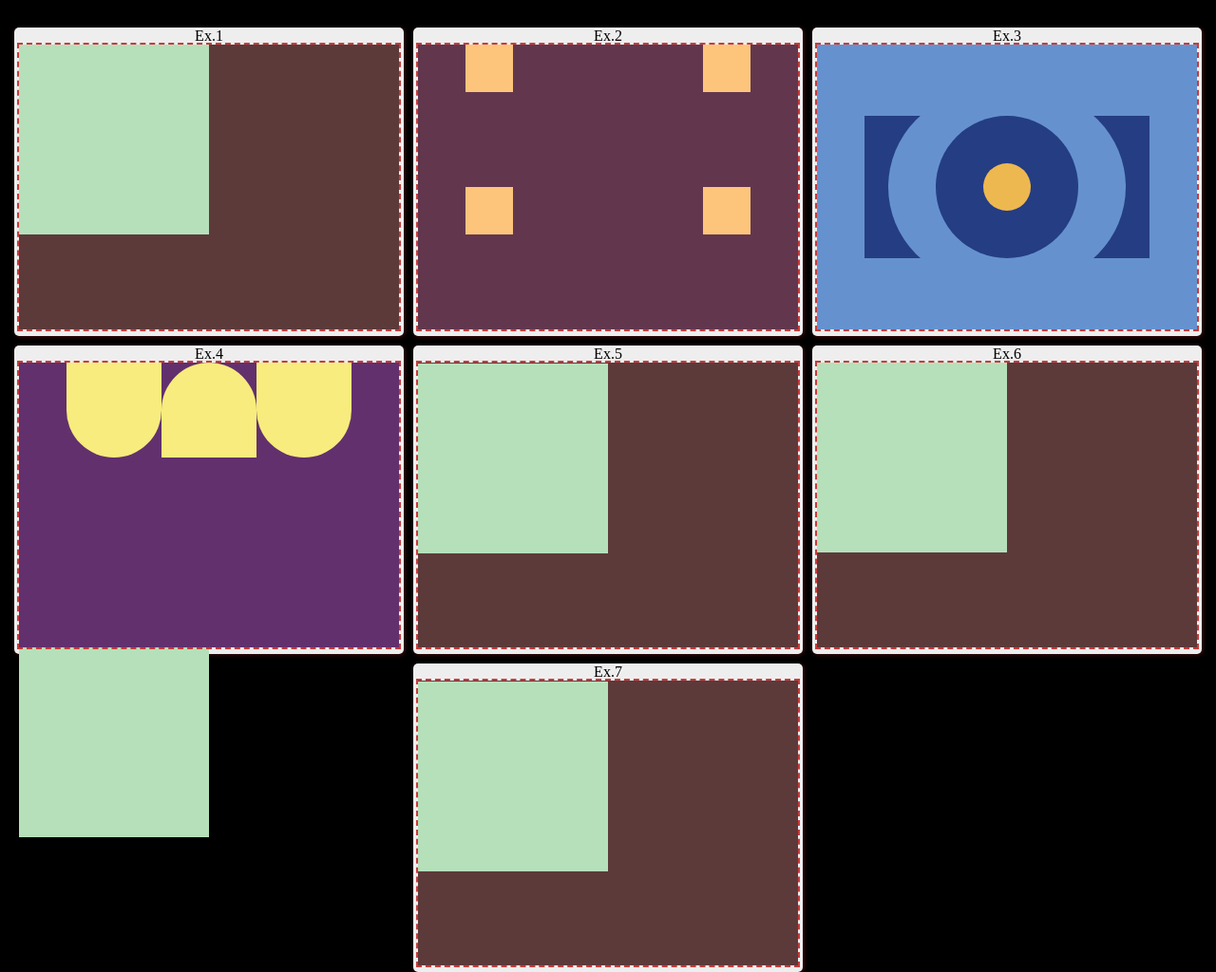
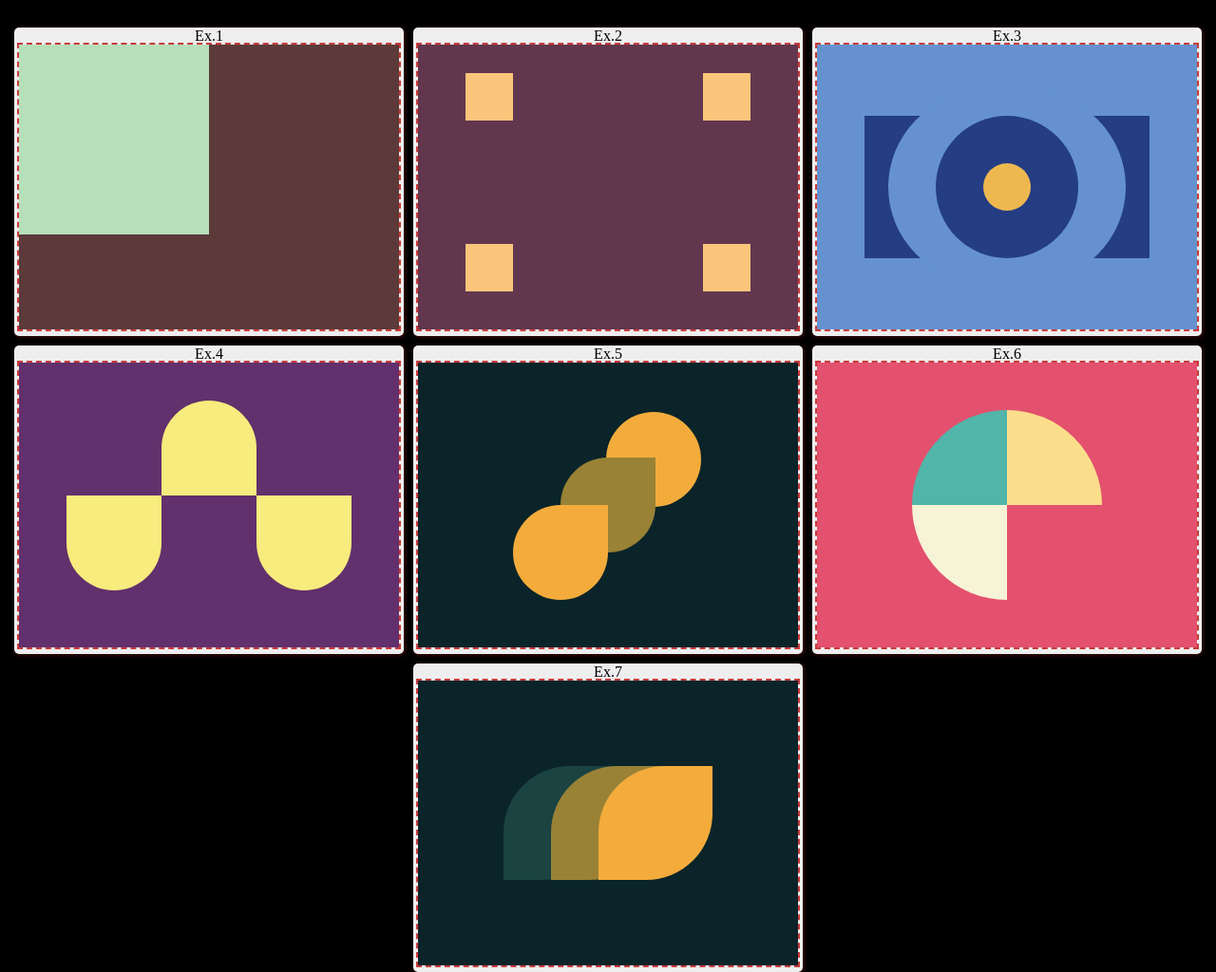
Before and after one commit to polinakazmirchuk/flex, a plain HTML site: page index.html in a window 1280 px wide. Shown: the part 61-1085 px from the top of the page at 95% size. Drawn offline with Linux system fonts and the light colour scheme.

Commit message:
завершила усі вправи

```diff
--- a/index.html
+++ b/index.html
@@ -51,6 +51,7 @@
               width: 50px;
               height: 50px;
               background: #fdc57b;
+              margin-top: 30px;
             }
             .body-2 {
               background: #62374e;
@@ -131,7 +132,6 @@
             <div class="box2-4"></div>
             <div class="box3-4"></div>
           </div>
-          <div class="div__ex-1"></div>
           <style>
             .body-4 {
               width: 400px;
@@ -139,13 +139,14 @@
               background: #62306d;
               display: flex;
               justify-content: center;
-              align-content: center;
+              align-items: center;
             }
             .box1-4 {
               background: #f7ec7d;
               width: 100px;
               height: 100px;
               border-radius: 0 0 50px 50px;
+              margin-top: 80px;
             }
 
             .box2-4 {
@@ -154,12 +155,14 @@
               background: #f7ec7d;
               align-self: flex-start;
               border-radius: 50px 50px 0 0;
+              margin-top: 40px;
             }
             .box3-4 {
               width: 100px;
               height: 100px;
               background: #f7ec7d;
               border-radius: 0 0 50px 50px;
+              margin-top: 80px;
             }
           </style>
         </div>
@@ -171,18 +174,47 @@
       <div class="battle__name">Ex.5</div>
       <div class="battle__field">
         <div class="body__ex-5">
-          <!-- Your code here -->
+          <div class="body-5">
+            <div class="box1-5"></div>
+            <div class="box2-5"></div>
+            <div class="box3-5"></div>
+          </div>
           <div class="div__ex-5"></div>
           <style>
-            .div__ex-5 {
-              background: #b5e0ba;
-              height: 200px;
-              width: 200px;
+            .body-5 {
+              width: 400px;
+              height: 300px;
+              background: #0b2429;
+
+              display: flex;
+              justify-content: center;
+              align-items: center;
+            }
+            .box1-5 {
+              background: #f3ac3c;
+              width: 100px;
+              height: 100px;
+              border-radius: 50px 0 50px 50px;
+              position: absolute;
+              margin: 100px 100px 0 0;
+              z-index: 2;
             }
 
-            .body__ex-5 {
-              background: #5d3a3a;
-              padding-top: 1px;
+            .box2-5 {
+              width: 100px;
+              height: 100px;
+              background: #998235;
+              border-radius: 50px 0 50px 50px;
+              position: absolute;
+              z-index: 1;
+            }
+            .box3-5 {
+              width: 100px;
+              height: 100px;
+              background: #f3ac3c;
+              border-radius: 50px;
+              position: absolute;
+              margin: -95px 0 0 95px;
             }
           </style>
         </div>
@@ -193,18 +225,56 @@
     <div class="battle">
       <div class="battle__name">Ex.6</div>
       <div class="battle__field">
-        <div class="body__ex-1">
-          <!-- Your code here -->
-          <div class="div__ex-1"></div>
+          <div class="body-6">
+            <div class="top">
+              <div class="box1-6"></div>
+              <div class="box2-6"></div>
+            </div>
+            <div class="bottom">
+              <div class="box3-6"></div>
+            </div>
+          </div>
           <style>
-            .div__ex-1 {
-              background: #b5e0ba;
-              height: 200px;
-              width: 200px;
+            .body-6 {
+              width: 400px;
+              height: 300px;
+              background: #e3516e;
+            }
+            .box1-6 {
+              background: #51b5a9;
+              width: 100px;
+              height: 100px;
+              border-radius: 100px 0 0 0;
             }
 
-            .body__ex-1 {
-              background: #5d3a3a;
+            .box2-6 {
+              width: 100px;
+              height: 100px;
+              background: #fade8b;
+              border-radius: 0 100px 0 0;
+            }
+
+            .top {
+              display: flex;
+              justify-content: center;
+              align-items: flex-end;
+              height: 50%;
+              width: inherit;
+            }
+            .box3-6 {
+              width: 100px;
+              height: 100px;
+              background: #f7f3d7;
+              border-radius: 0 0 0 100px;
+              align-self: flex-end;
+            }
+            .bottom {
+              height: 100px;
+              width: 300px;
+
+              display: flex;
+              justify-content: center;
+              align-items: flex-start;
             }
           </style>
         </div>
@@ -215,19 +285,44 @@
     <div class="battle">
       <div class="battle__name">Ex.7</div>
       <div class="battle__field">
-        <div class="body__ex-7">
-          <!-- Your code here -->
+          <div class="body-7">
+            <div class="box1-7"></div>
+            <div class="box2-7"></div>
+            <div class="box3-7"></div>
+          </div>
           <div class="div__ex-7"></div>
           <style>
-            .div__ex-7 {
-              background: #b5e0ba;
-              height: 200px;
-              width: 200px;
+            .body-7 {
+              width: 400px;
+              height: 300px;
+              background: #0b2429;
+              display: flex;
+              justify-content: center;
+              align-items: center;
+            }
+            .box1-7 {
+              background: #1a4341;
+              width: 120px;
+              height: 120px;
+              border-radius: 70px 0 80px 0;
+              position: absolute;
+              margin-left: -100px;
             }
 
-            .body__ex-7 {
-              background: #5d3a3a;
-              padding-top: 1px;
+            .box2-7 {
+              width: 120px;
+              height: 120px;
+              background: #998235;
+              border-radius: 70px 0 80px 0;
+              position: absolute;
+            }
+            .box3-7 {
+              width: 120px;
+              height: 120px;
+              background: #f3ac3c;
+              border-radius: 70px 0 70px 0;
+              position: absolute;
+              margin-left: 100px;
             }
           </style>
         </div>
```
